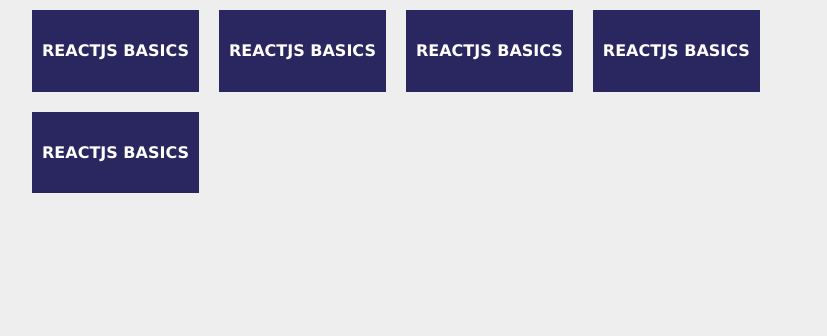
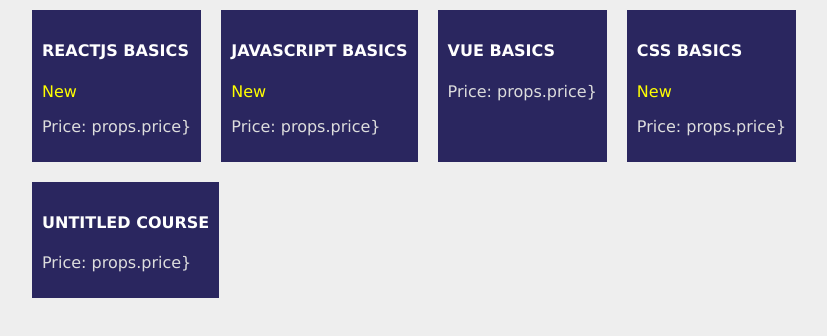
Before and after one commit to somcoders/barashada-reactJS, a React (Create React App) app: page / in a window 1280 px wide. Shown: the top 336 px of the page, without its empty margins (218-1045 px from the left). Built offline with nearby package versions, Linux system fonts and the light colour scheme.

Commit message:
Lesson 6  React Props.

```diff
--- a/src/index.jsx
+++ b/src/index.jsx
@@ -3,11 +3,16 @@
 import './style.css'
 
 
-function Course(){
+function Course(props){
+    // console.log(props);
     const name = "ReactJS basics"
     return(
         <div className='course'>
-            <h4>{name}</h4>
+            <h4>{props.title ?? 'Untitled Course'}</h4>
+            <div className='course-info'>
+                <p style={{color:'#ff0'}}>{props.isNew && 'New'}</p>
+                <p style={{color:'#ddd'}}>Price: props.price}</p>
+            </div>
         </div>
     )
 }
@@ -15,11 +20,11 @@
 function Courses(){
     return (
         <div className='courses'>
-            <Course />
-            <Course />
-            <Course />
-            <Course />
-            <Course />
+            <Course title='ReactJs Basics' price="10" isNew={true}/>
+            <Course title='JavaScript Basics' price="10" isNew={true}/>
+            <Course title='Vue Basics' price="10" isNew={false}/>
+            <Course title='CSS Basics' price="10" isNew={true}/>
+            <Course  price="10" isNew={false}/>
         </div>
     )
 }
```
